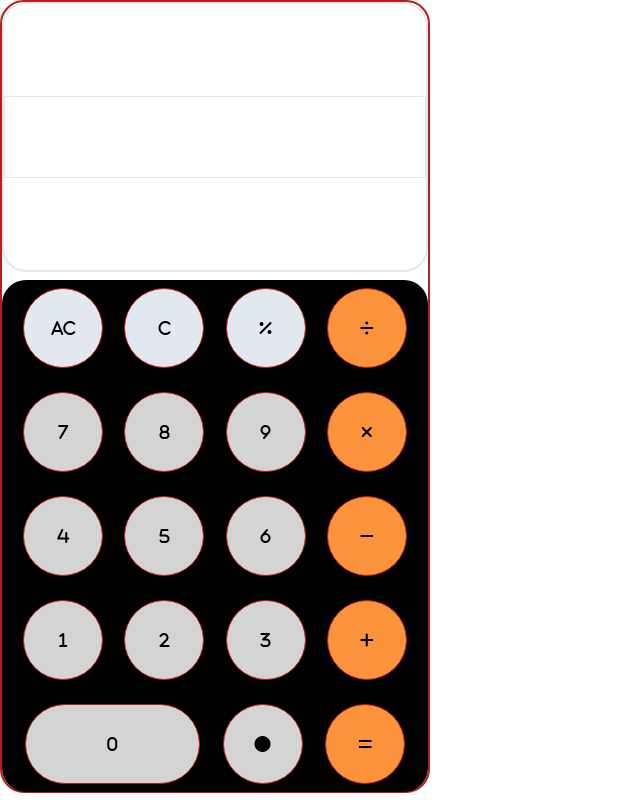
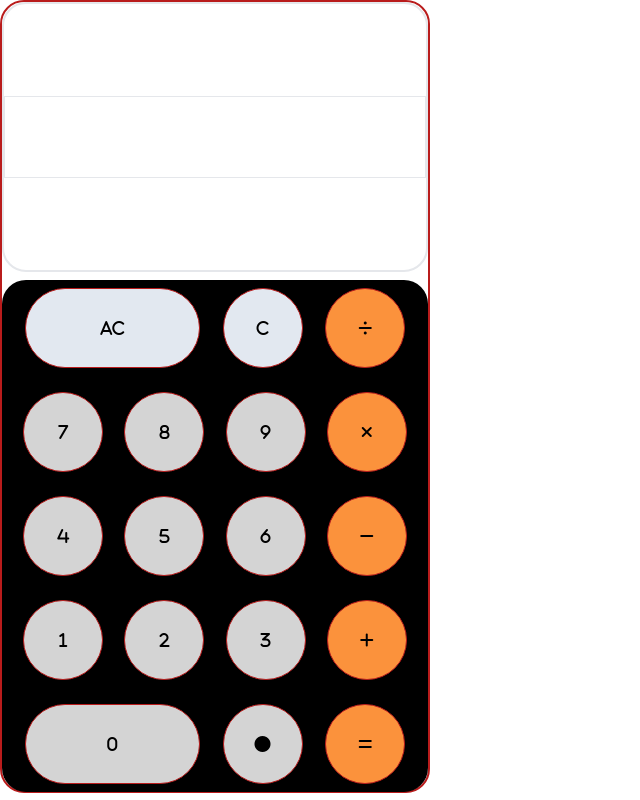
Before and after one commit to 6102-siddharth/Calculator, a plain HTML site: page index.html in a window 1280 px wide. Shown: the whole page, without its empty margins (0-640 px from the left). Drawn offline with nearby package versions, Linux system fonts and the light colour scheme.

Commit message:
Function added

```diff
--- a/index.html
+++ b/index.html
@@ -7,30 +7,26 @@
     <title>Calculator </title>
     <script src="https://cdn.tailwindcss.com"></script>
     <link rel="stylesheet" href="https://cdnjs.cloudflare.com/ajax/libs/font-awesome/6.6.0/css/all.min.css">
-
 </head>
 
 <body>
     <div class="border border-2 border-red-700 w-[430px] h-[793px] rounded-3xl">
-
         <div class="border border-2 w-[426px] h-[270px] rounded-3xl flex items-center">
             <input type="text" id="input" readonly class="border w-full py-6 text-2xl">
         </div>
         <div class="bg-black rounded-3xl">
             <div class="flex m-2">
                 <div class="w-full flex justify-evenly">
-                    <div style="border-radius: 50%;" onclick="clearall"
+                    <div onclick="clearall()"
+                        class="border border-red-700 flex w-[175px] h-[80px] justify-center m-2 bg-slate-200 rounded-[50px]">
+                        <div class="self-center">
+                            <i class="fa-solid fa-a"></i><i class="fa-solid fa-c"></i>
+                        </div>
+                    </div>
+                    <div style="border-radius: 50%;" onclick="backspace()"
                         class="border border-red-700 flex w-[80px] h-[80px] justify-center m-2 bg-slate-200">
-                        <div class="self-center"><i class="fa-solid fa-a"></i><i class="fa-solid fa-c"></i></div>
-                    </div>
-                    <div style="border-radius: 50%;"
-                        class="border border-red-700 flex w-[80px] h-[80px] justify-center m-2 bg-slate-200">
-                        <div class="self-center"><i class="fa-solid fa-c"></i></div>
-                    </div>
-                    <!-- Percent -->
-                    <div style="border-radius: 50%;" onclick=""
-                        class="border border-red-700 flex w-[80px] h-[80px] justify-center m-2 bg-slate-200">
-                        <div class="self-center"><i class="fa-solid fa-percent"></i></div>
+                        <div class="self-center"> <i class="fa-solid fa-c"></i>
+                        </div>
                     </div>
                     <div style="border-radius: 50%;" onclick="handleClick('/')"
                         class="border border-red-700 flex w-[80px] h-[80px]  justify-center m-2 bg-orange-400">
@@ -121,7 +117,19 @@
 
     <script>
         const handleClick = (val) => {
-            document.getElementById("input").value += val;
+            if (!isNaN(parseInt(val))) {
+                document.getElementById("input").value += val;
+            }
+            else {
+                let inpt = document.getElementById("input").value;
+                let num = inpt.slice(-1);
+                if (!isNaN(parseInt(num))) {
+                    document.getElementById("input").value += val;
+                }
+                else {
+                    alert("Invalid Input")
+                }
+            }
         }
         const handleSolve = () => {
             let ans = eval(document.getElementById("input").value);
@@ -129,7 +137,10 @@
         }
         const clearall = () => {
             document.getElementById("input").value = ("");
-
+        }
+        const backspace = () => {
+            let inpt = document.getElementById("input").value;
+            document.getElementById('input').value = inpt.slice(0, -1)
         }
     </script>
 
```
